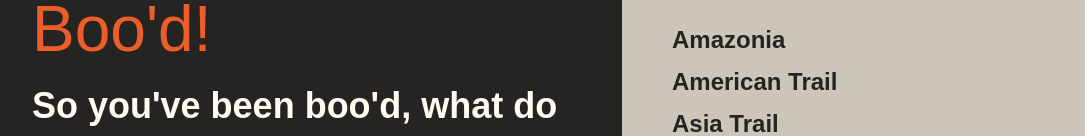
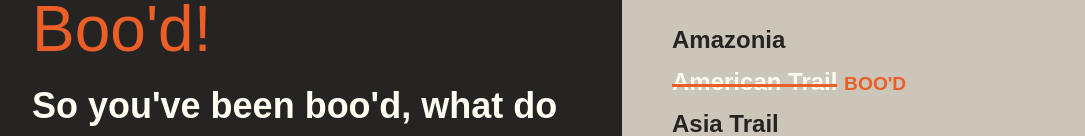
Before and after one commit to mmcdermott18/nationalzoo, a website built with Parcel: page index.html in a window 1280 px wide. Shown: the part 140-276 px from the top of the page, without its empty margins (18-1103 px from the left). Built offline with nearby package versions, Linux system fonts and the light colour scheme; a web font is replaced by a local one.

Commit message:
Update index.html

```diff
--- a/index.html
+++ b/index.html
@@ -43,8 +43,8 @@
       <ul>
         <!-- <li><span class="done">Amazonia</span> <span class="orange">Boo'd</span></li> -->
         <li>Amazonia</li>
-        <!-- <li><span class="done">American Trail</span> <span class="orange">Boo'd</span></li> -->
-        <li>American Trail</li>
+        <li><span class="done">American Trail</span> <span class="orange">Boo'd</span></li>
+        <!-- <li>American Trail</li> -->
         <!-- <li><span class="done">Asia Trail</span> <span class="orange">Boo'd</span></li> -->
         <li>Asia Trail</li>
         <!-- <li><span class="done">Bird House</span> <span class="orange">Boo'd</span></li> -->
```
